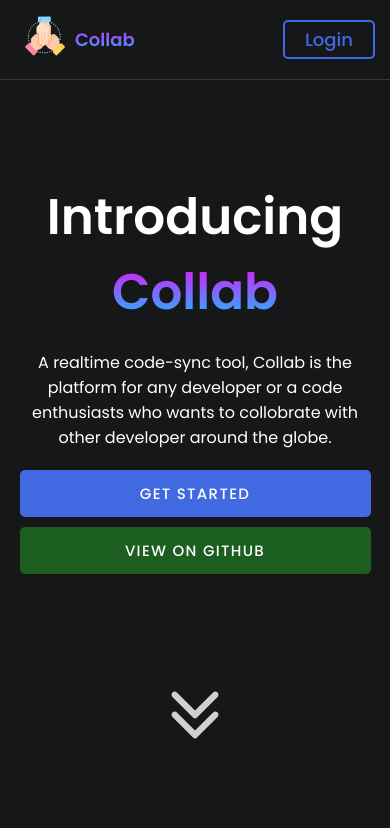
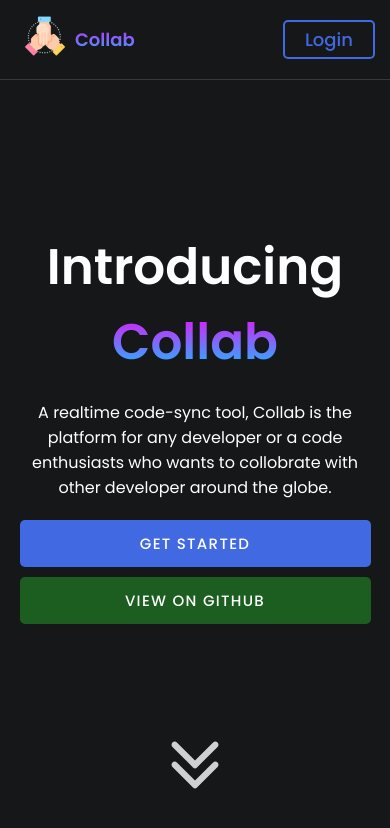
Before and after one commit to rajeshkhadka200/collab, a React (Create React App) app in the folder client/: page / in a window 390 px wide. Shown: the top 828 px of the page. Built offline with nearby package versions, Linux system fonts and the light colour scheme.

Commit message:
made hero section responsive

```diff
--- a/client/src/css/hero_section.css
+++ b/client/src/css/hero_section.css
@@ -84,6 +84,6 @@
     display: flex;
     align-items: center;
     flex-direction: column;
-    margin-top: 100px;
+    /* margin-top: 100px; */
   }
 }
```
Also changed, not shown: 1 other file (tests, documents, lock files or other folders).
